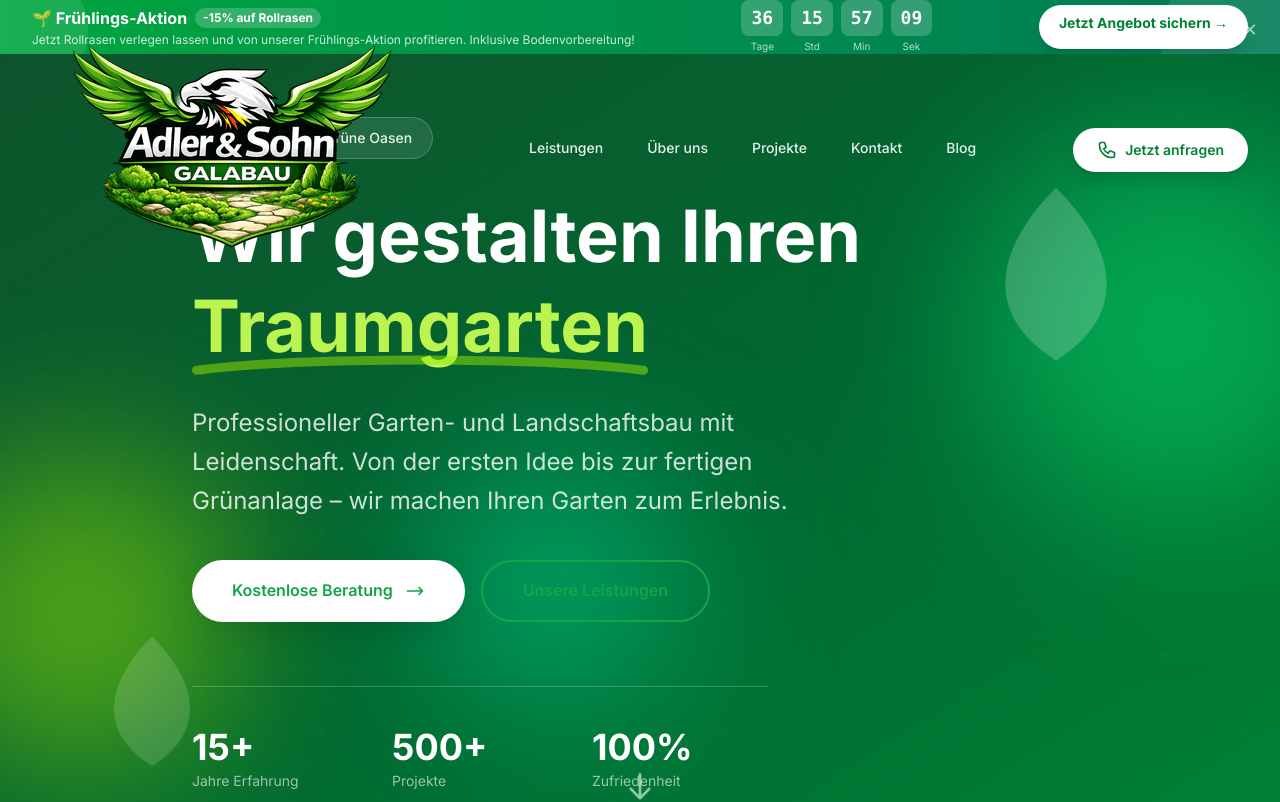
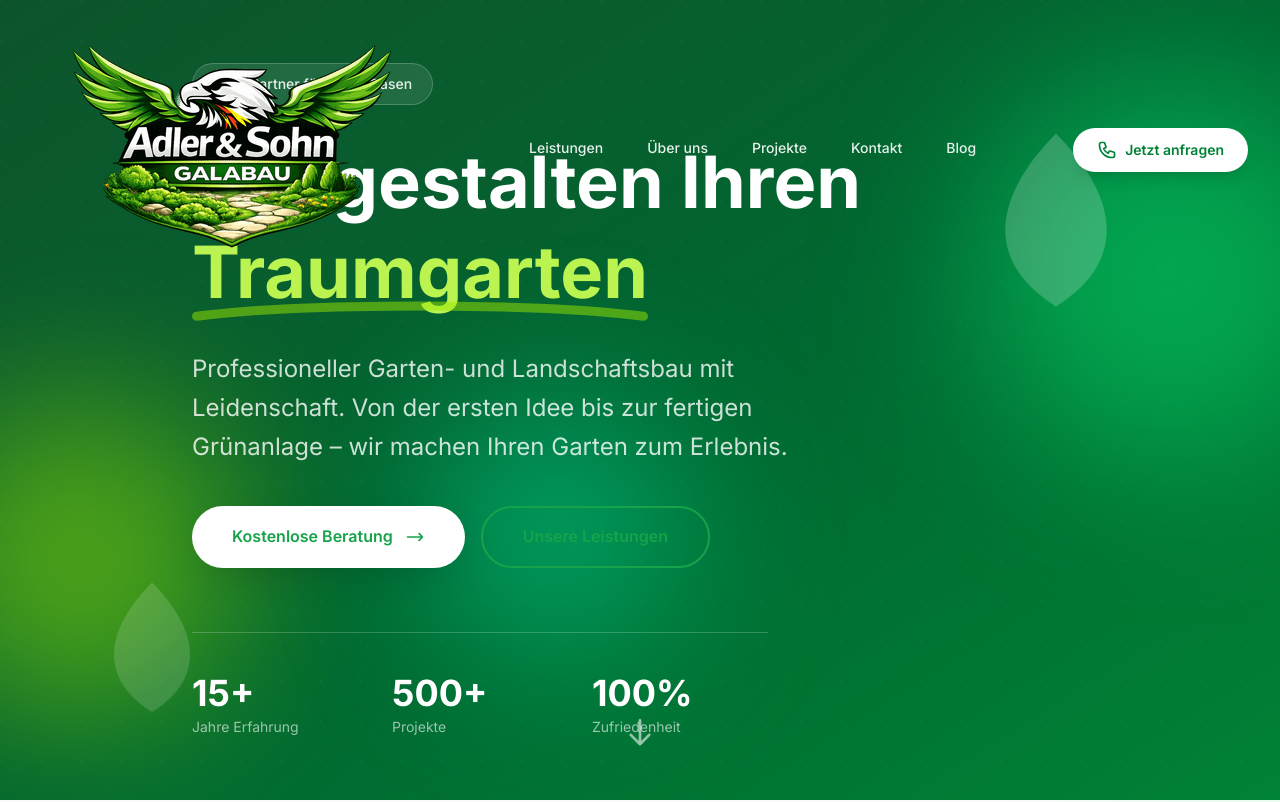
Before and after one commit to RsaSquad/garten-adler-website, a Next.js app: page / in a window 1280 px wide. Shown: the top 802 px of the page. Built offline with nearby package versions, Linux system fonts and the light colour scheme.

Commit message:
remove: seasonal banner removed

```diff
--- a/src/app/layout.tsx
+++ b/src/app/layout.tsx
@@ -2,7 +2,6 @@ import type { Metadata, Viewport } from "next";
 import { Inter } from "next/font/google";
 import { StickyContactButton } from "@/components";
 import ExitIntentPopup from "@/components/ExitIntentPopup";
-import SeasonalBanner from "@/components/SeasonalBanner";
 import "./globals.css";
 
 const inter = Inter({
@@ -85,7 +84,6 @@ export default function RootLayout({
         <meta httpEquiv="x-dns-prefetch-control" content="on" />
       </head>
       <body className={`${inter.className} antialiased`}>
-        <SeasonalBanner />
         {children}
         <StickyContactButton />
         <ExitIntentPopup />
```
